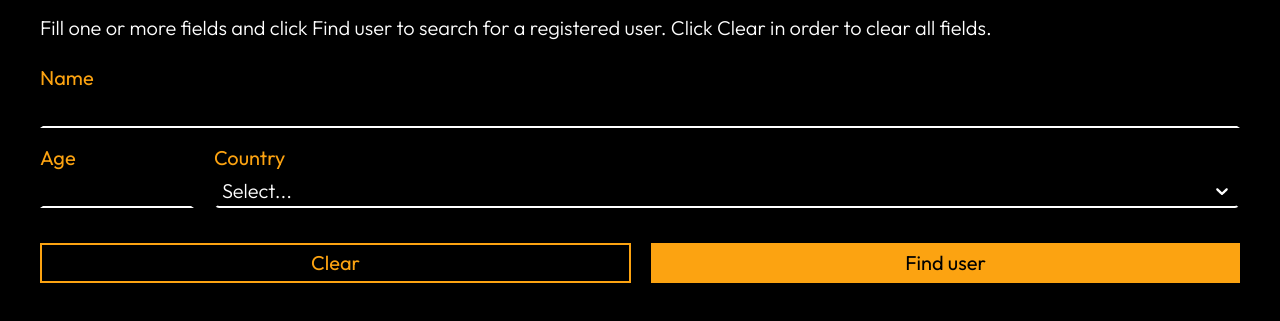
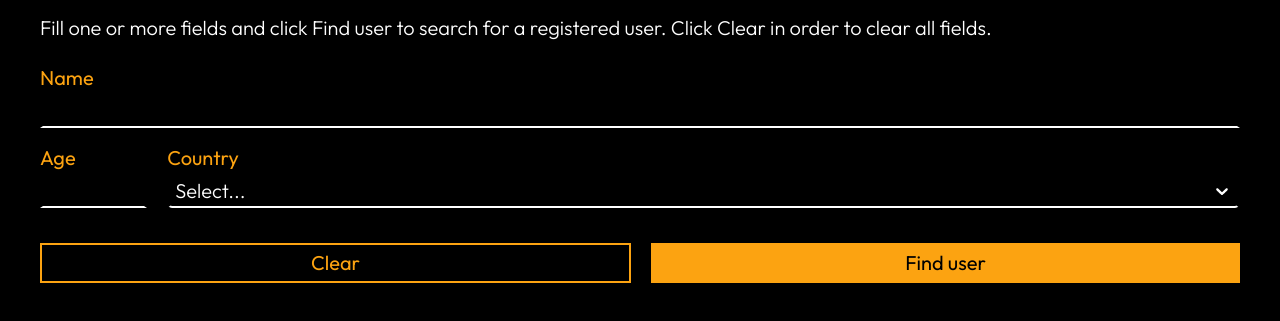
Before and after one commit to Halvess/basic_crud, a React app in the folder client/: page /read in a window 1280 px wide. Shown: the part 87-408 px from the top of the page. Built offline with nearby package versions, Linux system fonts and the light colour scheme; no server answers.

Commit message:
savepoint

```diff
--- a/client/app/api/api.js
+++ b/client/app/api/api.js
@@ -2,7 +2,7 @@ import axios from 'axios'
 
 
 const api = axios.create({
-    baseURL: `http://${window.location.hostname}/api`,
+    baseURL: `http://${window.location.hostname}:3030/api`,
     timeout: 1000
   });
 
--- a/client/app/components/App.js
+++ b/client/app/components/App.js
@@ -34,6 +34,7 @@ const router = createBrowserRouter([
 ])
 
 const App = () => {
+    useEffect(() => {console.log(window.navigator.language), []})
 
     const [countries, setCountries] = useState([])
     const [users, setUsers] = useState([])
--- a/client/app/components/Form/Form.css
+++ b/client/app/components/Form/Form.css
@@ -46,7 +46,7 @@ input[type=number] {
 }
 
 .ageDiv{
-    width: 15%;
+    width: 10%;
 }
 
 .countryDiv{
--- a/client/app/components/Form/Form.js
+++ b/client/app/components/Form/Form.js
@@ -4,63 +4,52 @@ import SelectCountries from '../SelectCountries/SelectCountries'
 import Button from '../Button/Button'
 import Text from '../Text/Text'
 import api from '../../api/api'
-import { iterateObjToArray } from '../../utility/utility'
+import { iterateObjToArray, capitalizeName } from '../../utility/utility'
 
 const Form = ({origin, countries, setLoading, submitPlaceholder = 'Submit', resetPlaceholder = 'Clear', setSearching, setSearchData, updateData, errorMessage, clearUpdateData}) => {
-    const initialState = {name: '', age: 0, numcode: -1}
+    const initialState = {id: -1, name: '', age: 0, numcode: -1}
+    const [formData, setFormData] = useState(initialState)
+    const [hasError, setHasError] = useState(false)
+
+    useEffect(() => {
+        if (origin == 'update'){
+            setFormData(updateData)
+        }
+    }, [updateData])
+
+    const sameUpdateData = () => {
+        if (origin !== 'update'){
+            return false
+        }
+        const {name: formName, age: formAge, numcode: formNumcode} = formData
+        const {name: updateName, age: updateAge, numcode: updateNumcode} = updateData
+        return ((formName == updateName) && (formAge == updateAge) && (formNumcode == updateNumcode))
+    }
+
+
+    useEffect(() => {
+        if (hasError){
+            hasInputError()
+        }
+    }, [formData])
+
     const clearFields = () => {
         setFormData(prevState => {return {...initialState}})
     }
-    const [formError, setFormError] = useState({name: true, age: true, numcode:true})
-    const [formData, setFormData] = useState({...initialState})
-    const [hasError, setHasError] = useState(false)
 
     const isDisabled = () => {
-        return origin == 'update' && formData.numcode == -1
+        if (origin == 'update'){
+            return formData.numcode == -1
+        }
+
     }
 
-    useEffect(() => {
-        if (origin == 'update'){
-            setFormData(prevState => {
-                return {...prevState, name: updateData.name, age: updateData.age, numcode: updateData.numcode}
-            })
-        }
-    }, [updateData])
+    let {name, age, numcode} = formData
+    let nameError = name == ''
+    let ageError = age == '' || age == NaN || age <= 0
+    let numcodeError = numcode < 0
 
-    useEffect(() => {
-        let {name, age, numcode} = formData
-        if (name == ''){
-            setFormError(prevState => {return {...prevState, name: true}})
-        }
-        else{
-            setFormError(prevState => {return {...prevState, name: false}})
-        }
-        if (age == 0 || age == ''){
-            setFormError(prevState => {return {...prevState, age: true}})
-        }
-        else{
-            setFormError(prevState => {return {...prevState, age: false}})
-        }
-        if (numcode < 0 ){
-            setFormError(prevState => {return {...prevState, numcode: true}})
-        }
-        else{
-            setFormError(prevState => {return {...prevState, numcode: false}})
-        }
-    }, [formData])
-
-    useEffect(() => {
-        let {name, age, numcode} = formError
-        if ((!name && !age && !numcode) && origin == 'create'){
-            return setHasError(false)
-        }
-        if ((!name || !age || !numcode) && origin == 'read'){
-            return setHasError(false)
-        }
-    }, [formError.name, formError.age, formError.numcode])
-
-    const hasInputError = () => {
-        const {name, age, numcode} = formError
+    const hasInputError = (name = nameError, age = ageError, numcode = numcodeError) => {
         if (origin == 'create'){
             if (name || age || numcode){
                 return true
@@ -80,21 +69,10 @@ const Form = ({origin, countries, setLoading, submitPlaceholder = 'Submit', rese
         return false
     }
 
-    const capitalizeName = (name = formData.name) => {
-        let nameStr = name
-        let nameArr = nameStr.split(' ')
-        nameArr = nameArr.map(str => {
-            if (str == 'de' || str == 'dos' || str == 'e' || str == 'da'){
-                return str
-            }
-            return str.charAt(0).toUpperCase() + str.slice(1)
-        })
-        nameStr = nameArr.join(' ')
-        return nameStr
-    }
+
 
     const addUser = async () => {
-        let capName = capitalizeName()
+        let capName = capitalizeName(formData.name)
         await api.put('/users', {...formData, name: capName})
         .then(response => {if (response.status == 200){
             setLoading(true)
@@ -106,7 +84,10 @@ const Form = ({origin, countries, setLoading, submitPlaceholder = 'Submit', rese
     }
 
     const updateUser = async () => {
-        let capName = capitalizeName()
+        if (sameUpdateData()){
+            return null
+        }
+        let capName = capitalizeName(formData.name)
         await api.patch('/users', {id: updateData.id, ...formData, name: capName})
         .then(response => {if (response.status == 200){
             clearUpdateData()
@@ -179,36 +160,41 @@ const Form = ({origin, countries, setLoading, submitPlaceholder = 'Submit', rese
 
     const changeFormData = (input, value) => {
         switch(input){
-            case 'text': return setFormData(prevState => {return {...prevState, name: value}})
+            case 'text':
+                return setFormData(prevState => {return {...prevState, name: value}});
             case 'number':
                 if (value == '') {
-                    return setFormData(prevState => {return {...prevState, age: 0}})
+                    return setFormData(prevState => {return {...prevState, age: 0}}) ;
                 }
-                    return setFormData(prevState => {return {...prevState, age: parseInt(value)}})
-            case 'select': return setFormData(prevState => {return {...prevState, numcode: value}})
-        }
+                return setFormData(prevState => {return {...prevState, age: parseInt(value)}})
+            case 'select':
+                return setFormData(prevState => {return {...prevState, numcode: value}});
+            default: return null;
     }
+}
+
+    useEffect(() => {console.log('same data ' ,sameUpdateData(), '\ndisabled ', isDisabled(), '\nboth', isDisabled() && sameUpdateData(), '\nupdateData ', updateData), []})
 
     return (
         <form className='baseMarginTop pagePadding'>
             <div className='nameDiv'>
                 <label htmlFor='name' name='name'>Name</label>
-                <input className={hasError && formError.name ? 'inputError' : null} onChange={e => {changeFormData('text', e.target.value)}} id='name' type='text' value={formData.name} disabled={isDisabled()}/>
+                <input className={hasError && nameError ? 'inputError' : null} onChange={e => {changeFormData('text', e.target.value)}} id='name' type='text' value={formData.name} disabled={isDisabled()}/>
             </div>
             <div className='formRow'>
                 <div className='ageDiv'>
                     <label htmlFor='age' name='age'>Age</label>
-                    <input className={hasError && formError.age ? 'inputError' : null} onChange={e => {changeFormData('number', e.target.value)}} id='age' type='number' disabled={isDisabled()} value={formData.age == 0 || formData.age == NaN ? '' : formData.age}/>
+                    <input className={hasError && ageError ? 'inputError' : null} onChange={e => {changeFormData('number', e.target.value)}} id='age' type='number' disabled={isDisabled()} value={formData.age == 0 || formData.age == NaN ? '' : formData.age}/>
                 </div>
                 <div className='countryDiv'>
                     <label htmlFor='country' name='country'>Country</label>
-                    <SelectCountries hasError={hasError && formError.numcode} id='country' countries={countries} disabled={isDisabled()} value={formData.numcode} changeFormData={changeFormData}/>
+                    <SelectCountries hasError={hasError && numcodeError} id='country' countries={countries} disabled={isDisabled()} value={formData.numcode} changeFormData={changeFormData}/>
                 </div>
             </div>
             {hasError ? <Text content={errorMessage} className='error padgePadding' /> : null}
             <div className='formRow baseMarginTop'>
-                    <Button id='reset' disabled={isDisabled()} className='btnReset' placeholder={resetPlaceholder} type='reset' isMenu={false} clickHandler={resetHandler}/>
-                    <Button id='submit' disabled={isDisabled()} className='btnSubmit' placeholder={submitPlaceholder} type='submit' isMenu={false} clickHandler={submitHandler}/>
+                    <Button id='reset' disabled={isDisabled() || sameUpdateData()} className='btnReset' placeholder={resetPlaceholder} type='reset' isMenu={false} clickHandler={resetHandler}/>
+                    <Button id='submit' disabled={isDisabled() || sameUpdateData()} className='btnSubmit' placeholder={submitPlaceholder} type='submit' isMenu={false} clickHandler={submitHandler}/>
             </div>
         </form>
     )
--- a/client/app/pages/Menu.js
+++ b/client/app/pages/Menu.js
@@ -25,7 +25,7 @@ const Menu = () => {
 
 
     const clickHandler = (e) => {
-        setTimeout(() => {e.target.className += ' menuClicked'}, 10)
+        setTimeout(() => {e.target.className = 'btnMenu menuClicked'}, 10)
         href = e.target.id
         let clickedElement = e.target
         let clickedElementPosition = clickedElement.getBoundingClientRect();
--- a/client/app/pages/Update.js
+++ b/client/app/pages/Update.js
@@ -26,10 +26,7 @@ const Update = () => {
             <Header text='Update' />
             <Text className='disclaimer pagePadding baseMarginTop' content={disclaimerText} />
             <Form origin='update' updateData={updateData} clearUpdateData={clearUpdateData} countries={countries} setLoading={setLoading} submitPlaceholder={submitPlaceholder} resetPlaceholder={resetPlaceholder} errorMessage={errorMessage}/>
-            {!isLoading
-                ? <Table origin='update' className='largeMarginTop' countries={countries} users={users} updateSelected={updateData.id} setUpdateData={setUpdateData} clearUpdateData={clearUpdateData} isLoading={isLoading}/>
-                : <Table origin='update' className='largeMarginTop' countries={countries} users={users} updateSelected={updateData.id} setUpdateData={setUpdateData} clearUpdateData={clearUpdateData} isLoading={isLoading}/>
-            }
+            <Table origin='update' className='largeMarginTop' countries={countries} users={users} updateSelected={updateData.id} setUpdateData={setUpdateData} clearUpdateData={clearUpdateData} isLoading={isLoading}/>
         </div>
     )
 }
--- a/client/app/utility/utility.js
+++ b/client/app/utility/utility.js
@@ -5,3 +5,16 @@ export const iterateObjToArray = (obj) => {
     }
     return arr
 }
+
+export const capitalizeName = (name) => {
+    let nameStr = name
+    let nameArr = nameStr.split(' ')
+    nameArr = nameArr.map(str => {
+        if (str == 'de' || str == 'dos' || str == 'e' || str == 'da'){
+            return str
+        }
+        return str.charAt(0).toUpperCase() + str.slice(1)
+    })
+    nameStr = nameArr.join(' ')
+    return nameStr
+}
--- a/server/db/db.js
+++ b/server/db/db.js
@@ -7,6 +7,7 @@ const pool = new Pool({
     host: process.env.PGHOST,
     port: process.env.PGPORT,
     user: process.env.PGUSER,
+    password: process.env.PGPASSWORD,
     database: process.env.PGDATABASE,
     max: 20,
     idleTimeoutMillis: 30000,
```
